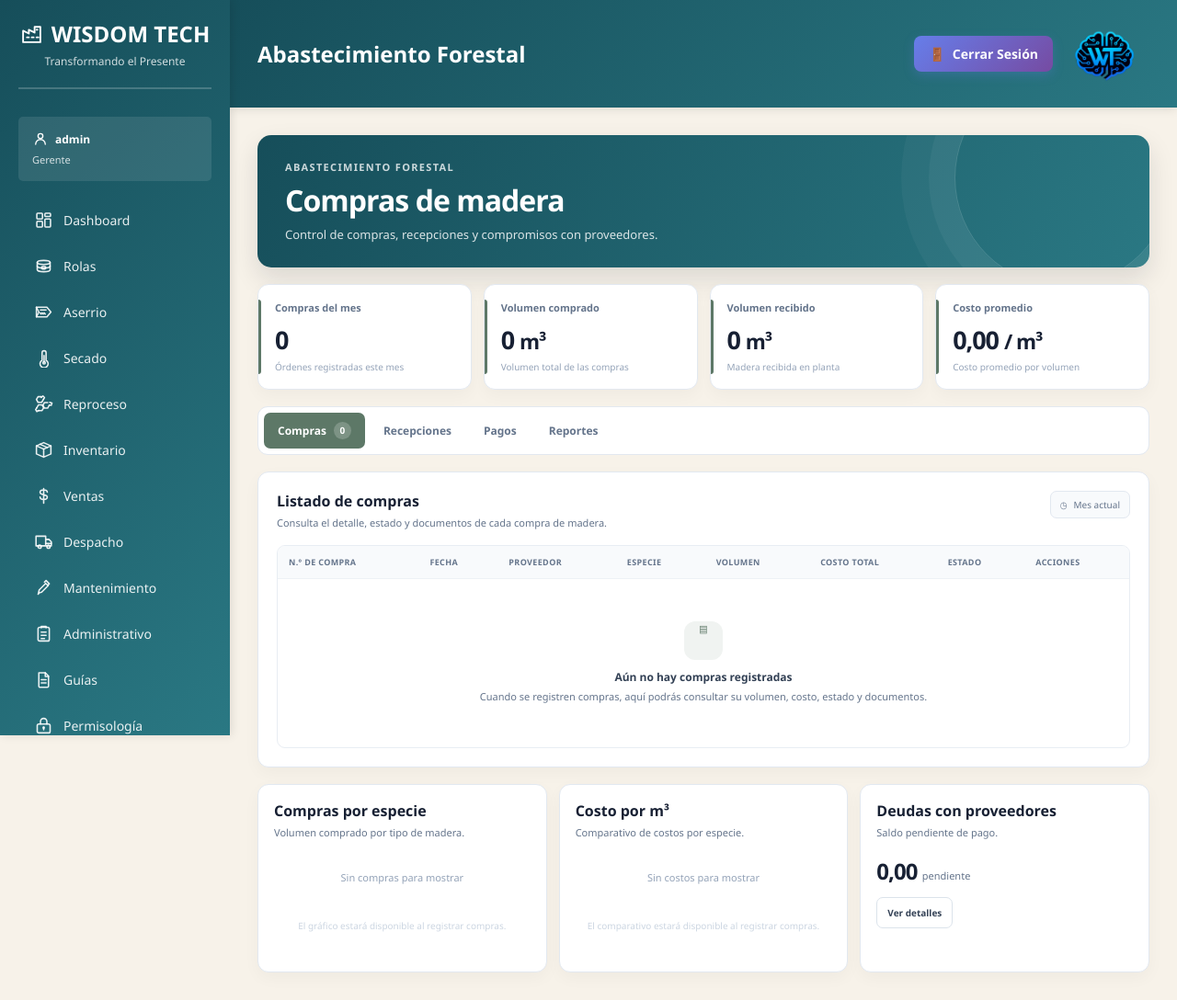
After one commit to nnrs1986/SISTEMA_ASERRADERO, a Django app: page /dashboard/administrativo/abastecimiento-forestal/ in a window 1280 px wide. The commit adds this page. Shown: the whole page at 92% size. Run offline with Django 5.2, Linux system fonts and the light colour scheme; a user stored in the database is signed in; data comes from the database, SQL or seed files in the repository.

Commit message:
cambios realziados para funcionamiento mejor dentro de los modulos, comunicando con administracion y escalando las demas areas

```diff
--- a/dashboard/urls.py
+++ b/dashboard/urls.py
@@ -36,6 +36,7 @@ urlpatterns = [
     path('mantenimiento/consumibles/<int:consumible_id>/editar/', views.mantenimiento_consumible_editar_view, name='mantenimiento_consumible_editar'),
     path('mantenimiento/consumibles/<int:consumible_id>/eliminar/', views.mantenimiento_consumible_eliminar_view, name='mantenimiento_consumible_eliminar'),
     path('administrativo/', views.administrativo_view, name='administrativo'),
+    path('administrativo/abastecimiento-forestal/', views.abastecimiento_forestal_view, name='abastecimiento_forestal'),
     path('administrativo/nomina-y-pagos/', views.nomina_dashboard_view, name='nomina_dashboard'),
     path('guias/', views.guias_view, name='guias'),
     path('permisologia/', views.permisologia_view, name='permisologia'),
--- a/dashboard/views.py
+++ b/dashboard/views.py
@@ -1597,6 +1597,17 @@ def administrativo_view(request):
     return render(request, 'modules/administrativo.html', context)
 
 
+@login_required(login_url='login')
+def abastecimiento_forestal_view(request):
+    seccion = request.GET.get('seccion', 'compras')
+    if seccion not in {'compras', 'recepciones', 'pagos', 'reportes'}:
+        seccion = 'compras'
+    return render(request, 'modules/abastecimiento_forestal.html', {
+        'module': 'Compras de madera',
+        'seccion': seccion,
+    })
+
+
 def _codigo_nomina(fecha_pago):
     prefijo = f'NOM-{fecha_pago:%Y%m%d}-'
     consecutivo = NominaPeriodo.objects.filter(codigo__startswith=prefijo).count() + 1
--- /dev/null
+++ b/templates/modules/abastecimiento_forestal.html
@@ -0,0 +1,211 @@
+{% extends 'base.html' %}
+
+{% block title %}Compras de madera - SISTEMA ASERRADERO{% endblock %}
+{% block page_title %}Abastecimiento Forestal{% endblock %}
+
+{% block content %}
+<style>
+    .forest-page { display: flex; flex-direction: column; gap: 18px; }
+    .forest-hero {
+        position: relative; overflow: hidden; padding: 27px 30px; border-radius: 15px;
+        color: #fff; background: linear-gradient(120deg, var(--sidebar-start), var(--sidebar-end));
+        box-shadow: 0 12px 28px rgba(15, 23, 42, .12);
+    }
+    .forest-hero::after {
+        position: absolute; top: -72px; right: -25px; width: 235px; height: 235px;
+        border: 1px solid rgba(255,255,255,.16); border-radius: 50%; content: "";
+        box-shadow: 0 0 0 28px rgba(255,255,255,.045), 0 0 0 58px rgba(255,255,255,.035);
+    }
+    .forest-hero-copy { position: relative; z-index: 1; }
+    .forest-eyebrow { margin-bottom: 7px; color: rgba(255,255,255,.78); font-size: 11px; font-weight: 800; letter-spacing: .12em; text-transform: uppercase; }
+    .forest-hero h3 { margin: 0; color: #fff; font-size: clamp(24px, 3vw, 32px); letter-spacing: -.03em; }
+    .forest-hero p { margin: 7px 0 0; color: rgba(255,255,255,.84); font-size: 13px; }
+    .forest-kpis { display: grid; grid-template-columns: repeat(4, minmax(0, 1fr)); gap: 13px; }
+    .forest-kpi, .forest-panel {
+        min-width: 0; border: 1px solid #e2e8f0; border-radius: 12px; background: #fff;
+        box-shadow: 0 6px 18px rgba(15, 23, 42, .035);
+    }
+    .forest-kpi { position: relative; padding: 17px 18px; }
+    .forest-kpi::before { position: absolute; top: 16px; bottom: 16px; left: 0; width: 3px; border-radius: 0 3px 3px 0; background: var(--module-start); content: ""; }
+    .forest-kpi-label { display: block; color: #64748b; font-size: 11px; font-weight: 700; }
+    .forest-kpi-value { display: block; margin-top: 9px; color: #172033; font-size: clamp(20px, 2.2vw, 27px); font-weight: 800; letter-spacing: -.04em; }
+    .forest-kpi-note { display: block; margin-top: 4px; color: #94a3b8; font-size: 10px; }
+    .forest-tabs { display: flex; gap: 5px; overflow-x: auto; padding: 6px; border: 1px solid #e2e8f0; border-radius: 11px; background: #fff; }
+    .forest-tab { display: inline-flex; flex: 0 0 auto; align-items: center; gap: 8px; padding: 10px 15px; border-radius: 7px; color: #64748b; font-size: 12px; font-weight: 700; text-decoration: none; transition: background .15s, color .15s; }
+    .forest-tab:hover { color: var(--module-start); background: #f1f5f9; }
+    .forest-tab.active { color: #fff; background: var(--module-start); }
+    .forest-tab-count { display: inline-grid; min-width: 19px; height: 19px; place-items: center; padding: 0 5px; border-radius: 10px; color: inherit; background: rgba(148,163,184,.16); font-size: 10px; }
+    .forest-tab.active .forest-tab-count { background: rgba(255,255,255,.2); }
+    .forest-panel { padding: 20px; }
+    .forest-panel-heading { display: flex; align-items: flex-start; justify-content: space-between; gap: 14px; margin-bottom: 16px; }
+    .forest-panel-heading h4 { margin: 0; color: #172033; font-size: 16px; }
+    .forest-panel-heading p { margin: 5px 0 0; color: #64748b; font-size: 11px; line-height: 1.5; }
+    .forest-period { display: inline-flex; align-items: center; gap: 7px; padding: 7px 10px; border: 1px solid #e2e8f0; border-radius: 7px; color: #64748b; background: #f8fafc; font-size: 10px; white-space: nowrap; }
+    .forest-table-scroll { overflow-x: auto; border: 1px solid #e8edf3; border-radius: 9px; }
+    .forest-table { width: 100%; min-width: 810px; border-collapse: collapse; font-size: 11px; }
+    .forest-table th { padding: 11px 12px; color: #64748b; background: #f8fafc; font-size: 9px; font-weight: 800; letter-spacing: .04em; text-align: left; text-transform: uppercase; white-space: nowrap; }
+    .forest-table td { padding: 12px; border-top: 1px solid #edf1f5; color: #475569; }
+    .forest-empty { padding: 34px 15px; color: #64748b; text-align: center; }
+    .forest-empty-icon { display: grid; width: 42px; height: 42px; place-items: center; margin: 0 auto 10px; border-radius: 12px; color: var(--module-start); background: color-mix(in srgb, var(--module-start) 9%, white); font-size: 20px; }
+    .forest-empty strong { display: block; margin-bottom: 5px; color: #334155; font-size: 12px; }
+    .forest-empty span { display: block; font-size: 11px; line-height: 1.5; }
+    .forest-analytics { display: grid; grid-template-columns: repeat(3, minmax(0, 1fr)); gap: 13px; }
+    .forest-analytics .forest-panel { min-height: 205px; padding: 17px; }
+    .forest-chart-empty { display: grid; min-height: 100px; place-items: center; color: #94a3b8; font-size: 11px; text-align: center; }
+    .forest-chart-empty span { display: block; margin-top: 5px; color: #cbd5e1; font-size: 10px; }
+    .forest-debt-total { margin: 17px 0 12px; color: #172033; font-size: 24px; font-weight: 800; letter-spacing: -.04em; }
+    .forest-debt-total small { color: #64748b; font-size: 11px; font-weight: 500; letter-spacing: 0; }
+    .forest-detail-button { min-height: 34px; padding: 7px 11px; border: 1px solid #dbe3eb; border-radius: 7px; color: #334155; background: #fff; font: inherit; font-size: 10px; font-weight: 700; cursor: pointer; }
+    .forest-detail-button:hover { border-color: var(--module-start); color: var(--module-start); }
+    .forest-tab:focus-visible, .forest-detail-button:focus-visible, .forest-modal-close:focus-visible { outline: 3px solid rgba(79,70,229,.25); outline-offset: 2px; }
+    .forest-modal[hidden] { display: none; }
+    .forest-modal { position: fixed; z-index: 1000; inset: 0; display: grid; place-items: center; padding: 20px; background: rgba(15,23,42,.52); }
+    .forest-modal-card { width: min(460px, 100%); padding: 22px; border-radius: 13px; background: #fff; box-shadow: 0 24px 60px rgba(15,23,42,.25); }
+    .forest-modal-heading { display: flex; align-items: center; justify-content: space-between; gap: 12px; }
+    .forest-modal-heading h4 { margin: 0; color: #172033; font-size: 16px; }
+    .forest-modal-close { display: grid; width: 32px; height: 32px; place-items: center; border: 0; border-radius: 7px; color: #64748b; background: #f1f5f9; font-size: 18px; cursor: pointer; }
+    .forest-modal-card p { margin: 14px 0 0; color: #64748b; font-size: 12px; line-height: 1.6; }
+    .forest-placeholder { display: grid; min-height: 200px; place-items: center; padding: 25px; border: 1px dashed #cbd5e1; border-radius: 10px; color: #64748b; background: #f8fafc; text-align: center; }
+    .forest-placeholder strong { display: block; margin-bottom: 7px; color: #334155; font-size: 14px; }
+    .forest-placeholder span { max-width: 420px; font-size: 11px; line-height: 1.6; }
+    @media (max-width: 900px) { .forest-kpis { grid-template-columns: repeat(2, minmax(0, 1fr)); } .forest-analytics { grid-template-columns: 1fr; } .forest-analytics .forest-panel { min-height: 170px; } }
+    @media (max-width: 560px) { .forest-hero { padding: 21px; } .forest-kpi { padding: 14px; } .forest-panel { padding: 15px; } .forest-panel-heading { flex-direction: column; } .forest-tabs { margin: 0 -3px; } }
+</style>
+
+<main class="forest-page">
+    <header class="forest-hero">
+        <div class="forest-hero-copy">
+            <div class="forest-eyebrow">Abastecimiento forestal</div>
+            <h3>Compras de madera</h3>
+            <p>Control de compras, recepciones y compromisos con proveedores.</p>
+        </div>
+    </header>
+
+    <section class="forest-kpis" aria-label="Resumen de compras de madera">
+        <article class="forest-kpi">
+            <span class="forest-kpi-label">Compras del mes</span>
+            <strong class="forest-kpi-value">0</strong>
+            <span class="forest-kpi-note">Órdenes registradas este mes</span>
+        </article>
+        <article class="forest-kpi">
+            <span class="forest-kpi-label">Volumen comprado</span>
+            <strong class="forest-kpi-value">0 <small>m³</small></strong>
+            <span class="forest-kpi-note">Volumen total de las compras</span>
+        </article>
+        <article class="forest-kpi">
+            <span class="forest-kpi-label">Volumen recibido</span>
+            <strong class="forest-kpi-value">0 <small>m³</small></strong>
+            <span class="forest-kpi-note">Madera recibida en planta</span>
+        </article>
+        <article class="forest-kpi">
+            <span class="forest-kpi-label">Costo promedio</span>
+            <strong class="forest-kpi-value">0,00 <small>/ m³</small></strong>
+            <span class="forest-kpi-note">Costo promedio por volumen</span>
+        </article>
+    </section>
+
+    <nav class="forest-tabs" aria-label="Secciones de abastecimiento forestal">
+        <a class="forest-tab{% if seccion == 'compras' %} active{% endif %}" href="{% url 'abastecimiento_forestal' %}?seccion=compras" {% if seccion == 'compras' %}aria-current="page"{% endif %}>Compras <span class="forest-tab-count">0</span></a>
+        <a class="forest-tab{% if seccion == 'recepciones' %} active{% endif %}" href="{% url 'abastecimiento_forestal' %}?seccion=recepciones" {% if seccion == 'recepciones' %}aria-current="page"{% endif %}>Recepciones</a>
+        <a class="forest-tab{% if seccion == 'pagos' %} active{% endif %}" href="{% url 'abastecimiento_forestal' %}?seccion=pagos" {% if seccion == 'pagos' %}aria-current="page"{% endif %}>Pagos</a>
+        <a class="forest-tab{% if seccion == 'reportes' %} active{% endif %}" href="{% url 'abastecimiento_forestal' %}?seccion=reportes" {% if seccion == 'reportes' %}aria-current="page"{% endif %}>Reportes</a>
+    </nav>
+
+    {% if seccion == 'compras' %}
+    <section class="forest-panel" aria-labelledby="forest-purchases-title">
+        <div class="forest-panel-heading">
+            <div>
+                <h4 id="forest-purchases-title">Listado de compras</h4>
+                <p>Consulta el detalle, estado y documentos de cada compra de madera.</p>
+            </div>
+            <span class="forest-period"><span aria-hidden="true">◷</span> Mes actual</span>
+        </div>
+        <div class="forest-table-scroll">
+            <table class="forest-table">
+                <thead>
+                    <tr>
+                        <th>N.º de compra</th><th>Fecha</th><th>Proveedor</th><th>Especie</th>
+                        <th>Volumen</th><th>Costo total</th><th>Estado</th><th>Acciones</th>
+                    </tr>
+                </thead>
+                <tbody>
+                    <tr>
+                        <td colspan="8">
+                            <div class="forest-empty">
+                                <span class="forest-empty-icon" aria-hidden="true">▤</span>
+                                <strong>Aún no hay compras registradas</strong>
+                                <span>Cuando se registren compras, aquí podrás consultar su volumen, costo, estado y documentos.</span>
+                            </div>
+                        </td>
+                    </tr>
+                </tbody>
+            </table>
+        </div>
+    </section>
+
+    <section class="forest-analytics" aria-label="Estadísticas de abastecimiento">
+        <article class="forest-panel">
+            <div class="forest-panel-heading"><div><h4>Compras por especie</h4><p>Volumen comprado por tipo de madera.</p></div></div>
+            <div class="forest-chart-empty">Sin compras para mostrar<span>El gráfico estará disponible al registrar compras.</span></div>
+        </article>
+        <article class="forest-panel">
+            <div class="forest-panel-heading"><div><h4>Costo por m³</h4><p>Comparativo de costos por especie.</p></div></div>
+            <div class="forest-chart-empty">Sin costos para mostrar<span>El comparativo estará disponible al registrar compras.</span></div>
+        </article>
+        <article class="forest-panel">
+            <div class="forest-panel-heading"><div><h4>Deudas con proveedores</h4><p>Saldo pendiente de pago.</p></div></div>
+            <div class="forest-debt-total">0,00 <small>pendiente</small></div>
+            <button type="button" class="forest-detail-button" data-debt-details>Ver detalles</button>
+        </article>
+    </section>
+    {% else %}
+    <section class="forest-panel" aria-live="polite">
+        <div class="forest-panel-heading">
+            <div>
+                <h4>{% if seccion == 'recepciones' %}Recepciones{% elif seccion == 'pagos' %}Pagos a proveedores{% else %}Reportes de abastecimiento{% endif %}</h4>
+                <p>Información vinculada a las compras de madera.</p>
+            </div>
+        </div>
+        <div class="forest-placeholder">
+            <div><strong>{% if seccion == 'recepciones' %}Aún no hay recepciones registradas{% elif seccion == 'pagos' %}Aún no hay pagos registrados{% else %}Aún no hay reportes disponibles{% endif %}</strong>
+            <span>Esta sección mostrará información cuando se registren compras y movimientos de abastecimiento forestal.</span></div>
+        </div>
+    </section>
+    {% endif %}
+</main>
+
+<div class="forest-modal" data-debt-modal hidden>
+    <section class="forest-modal-card" role="dialog" aria-modal="true" aria-labelledby="forest-debt-modal-title">
+        <div class="forest-modal-heading">
+            <h4 id="forest-debt-modal-title">Deudas con proveedores</h4>
+            <button type="button" class="forest-modal-close" data-close-debt-modal aria-label="Cerrar">×</button>
+        </div>
+        <p>No hay saldos pendientes. El desglose por proveedor aparecerá cuando existan compras y pagos registrados.</p>
+    </section>
+</div>
+<script>
+    document.addEventListener('DOMContentLoaded', function () {
+        const modal = document.querySelector('[data-debt-modal]');
+        const openButton = document.querySelector('[data-debt-details]');
+        const closeButton = document.querySelector('[data-close-debt-modal]');
+        if (!modal || !openButton || !closeButton) return;
+
+        function closeModal() {
+            modal.hidden = true;
+            openButton.focus();
+        }
+
+        openButton.addEventListener('click', function () {
+            modal.hidden = false;
+            closeButton.focus();
+        });
+        closeButton.addEventListener('click', closeModal);
+        modal.addEventListener('click', function (event) {
+            if (event.target === modal) closeModal();
+        });
+        document.addEventListener('keydown', function (event) {
+            if (event.key === 'Escape' && !modal.hidden) closeModal();
+        });
+    });
+</script>
+{% endblock %}
--- a/templates/modules/administrativo.html
+++ b/templates/modules/administrativo.html
@@ -116,7 +116,7 @@
 
     <section class="admin-grid" aria-label="Menú administrativo">
         <a href="{% url 'nomina_dashboard' %}" class="admin-tile">🏢 Nómina y RRHH</a>
-        <button type="button" class="admin-tile" data-target="forestal">🌲 Abastecimiento Forestal</button>
+        <a href="{% url 'abastecimiento_forestal' %}" class="admin-tile">🌲 Abastecimiento Forestal</a>
         <button type="button" class="admin-tile" data-target="industrial">🏭 Producción Industrial</button>
         <button type="button" class="admin-tile" data-target="mantenimiento">🔧 Mantenimiento</button>
         <button type="button" class="admin-tile" data-target="inventario">📦 Inventario y Almacén</button>
@@ -125,10 +125,6 @@
         <button type="button" class="admin-tile" data-target="servicios">💼 Servicios</button>
         <button type="button" class="admin-tile" data-target="clientes">👥 Clientes</button>
         <button type="button" class="admin-tile" data-target="exportaciones">🌍 Exportaciones</button>
-    </section>
-
-    <section class="admin-panel-shell" id="panel-forestal" aria-live="polite">
-        <div class="admin-panel-placeholder">Abastecimiento Forestal</div>
     </section>
 
     <section class="admin-panel-shell" id="panel-industrial" aria-live="polite">
```
Also changed, not shown: dashboard/tests.py (+53 -0 lines).
